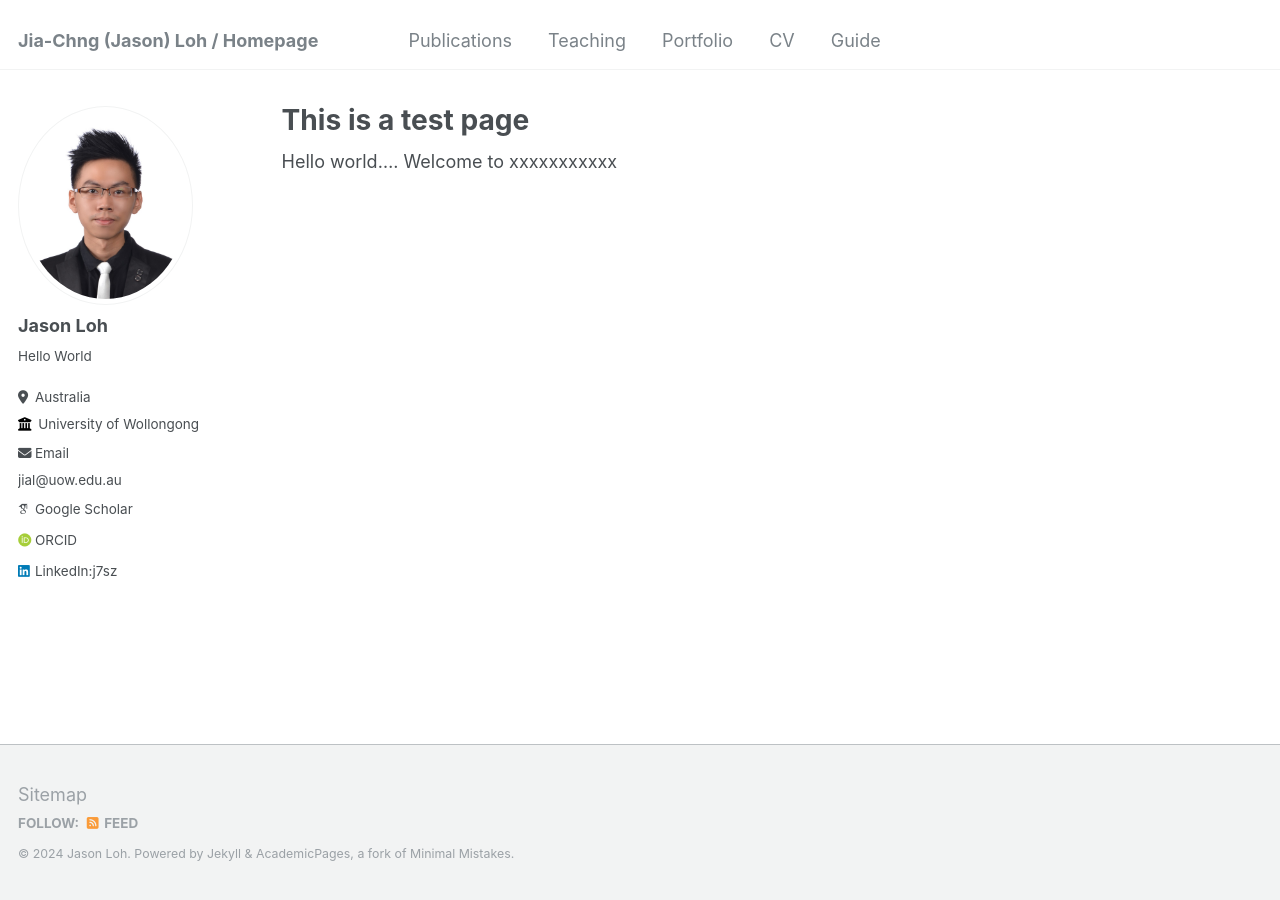
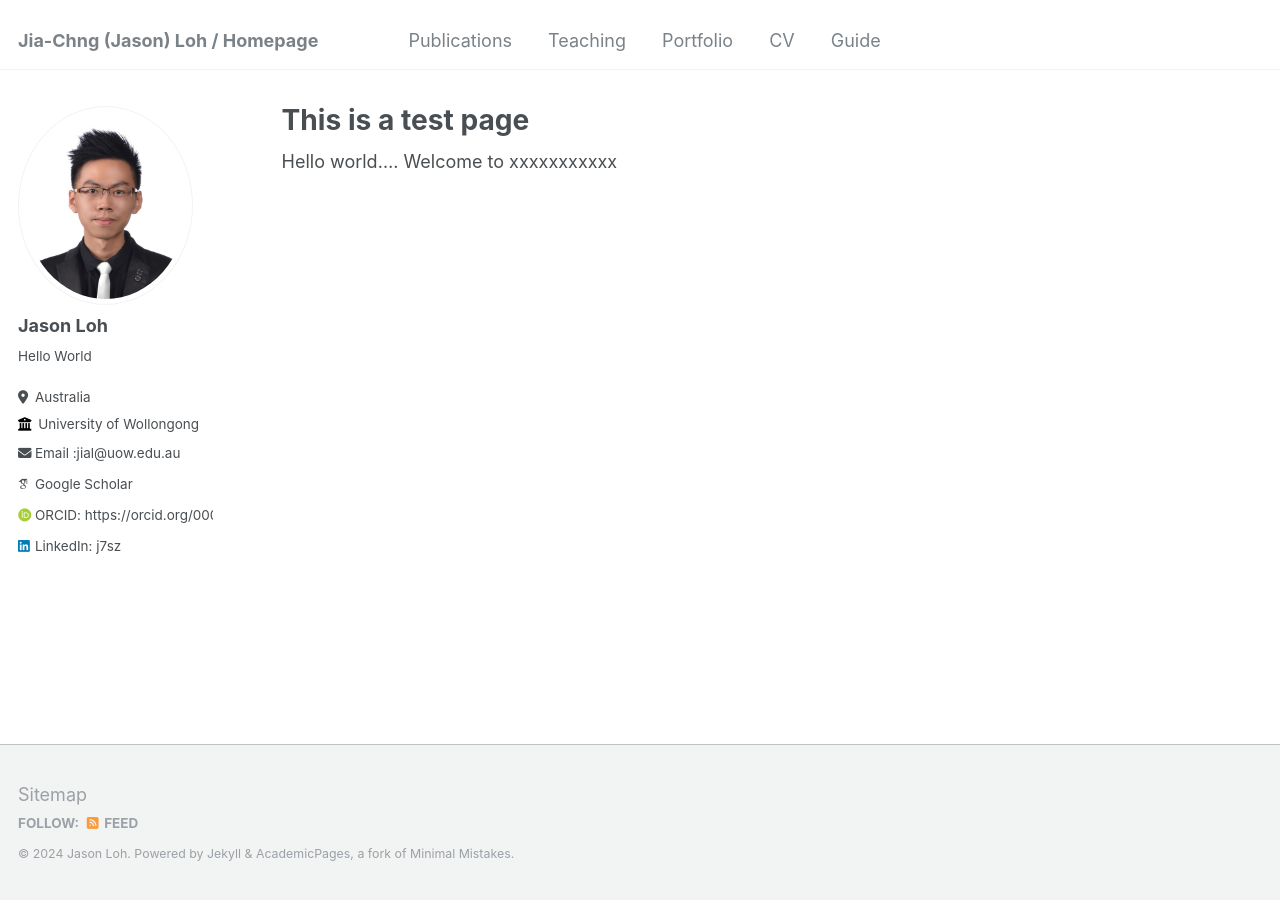
Before and after one commit to j7sz/j7sz.github.io, a Jekyll site: the page built from _pages/about.md, in a window 1280 px wide. Built offline with Jekyll 4.4.1, drawn with Linux system fonts in a browser that asks for light colours; some web fonts are replaced.

Commit message:
Update author-profile.html

```diff
--- a/_includes/author-profile.html
+++ b/_includes/author-profile.html
@@ -34,7 +34,7 @@
         <li><a href="{{ author.uri }}"><i class="fas fa-fw fa-link icon-pad-right" aria-hidden="true"></i>{{ site.data.ui-text[site.locale].website_label | default: "Website" }}</a></li>
       {% endif %}
       {% if author.email %}
-        <li><a href="mailto:{{ author.email }}"><i class="fas fa-fw fa-envelope icon-pad-right" aria-hidden="true"></i>{{ site.data.ui-text[site.locale].email_label | default: "Email" }}</a> {{ author.email }}</li>
+        <li><a href="mailto:{{ author.email }}"><i class="fas fa-fw fa-envelope icon-pad-right" aria-hidden="true"></i>{{ site.data.ui-text[site.locale].email_label | default: "Email" }} :{{ author.email }}</a> </li>
       {% endif %}
 
       <!-- Font Awesome and Academicons icons / Academic websites -->
@@ -51,7 +51,7 @@
         <li><a href="{{ author.impactstory }}"><i class="ai ai-impactstory ai-fw icon-pad-right"></i>Impactstory</a></li>
       {% endif %}
       {% if author.orcid %}
-        <li><a href="{{ author.orcid }}"><i class="ai ai-orcid ai-fw icon-pad-right"></i>ORCID</a></li>
+        <li><a href="{{ author.orcid }}"><i class="ai ai-orcid ai-fw icon-pad-right"></i>ORCID: {{ author.orcid }}</a></li>
       {% endif %}
       {% if author.pubmed %}
         <li><a href="{{ author.pubmed }}"><i class="ai ai-pubmed ai-fw icon-pad-right"></i>PubMed</a></li>
@@ -109,7 +109,7 @@
         <li><a href="https://lastfm.com/user/{{ author.lastfm }}"><i class="fab fa-fw fa-lastfm icon-pad-right" aria-hidden="true"></i>Last.fm</a></li>
       {% endif %}
       {% if author.linkedin %}
-        <li><a href="https://www.linkedin.com/in/{{ author.linkedin }}"><i class="fab fa-fw fa-linkedin icon-pad-right" aria-hidden="true"></i>LinkedIn:{{ author.linkedin }}</a></li>
+        <li><a href="https://www.linkedin.com/in/{{ author.linkedin }}"><i class="fab fa-fw fa-linkedin icon-pad-right" aria-hidden="true"></i>LinkedIn: {{ author.linkedin }}</a></li>
       {% endif %}
       {% if author.mastodon %}
         <li><a href="{{ author.mastodon }}"><i class="fab fa-fw fa-mastodon icon-pad-right" aria-hidden="true"></i>Mastodon</a></li>
```
